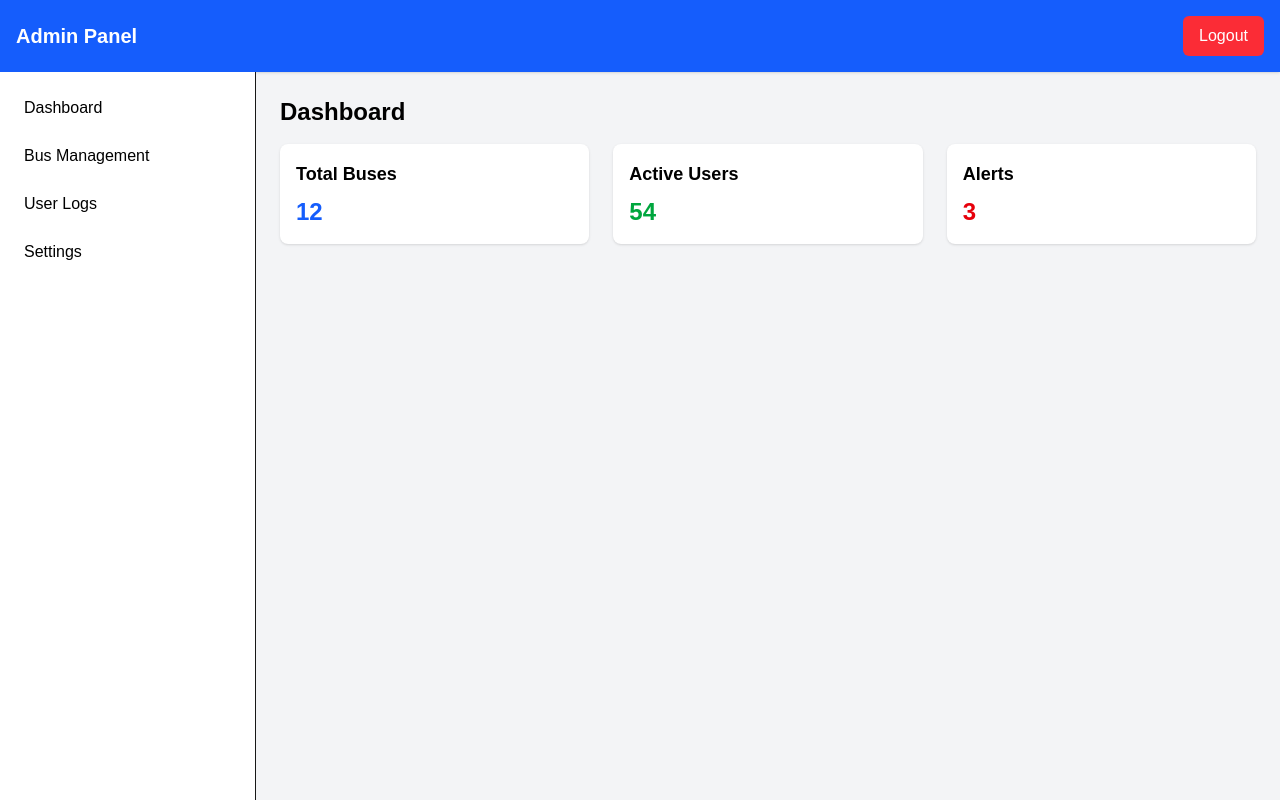
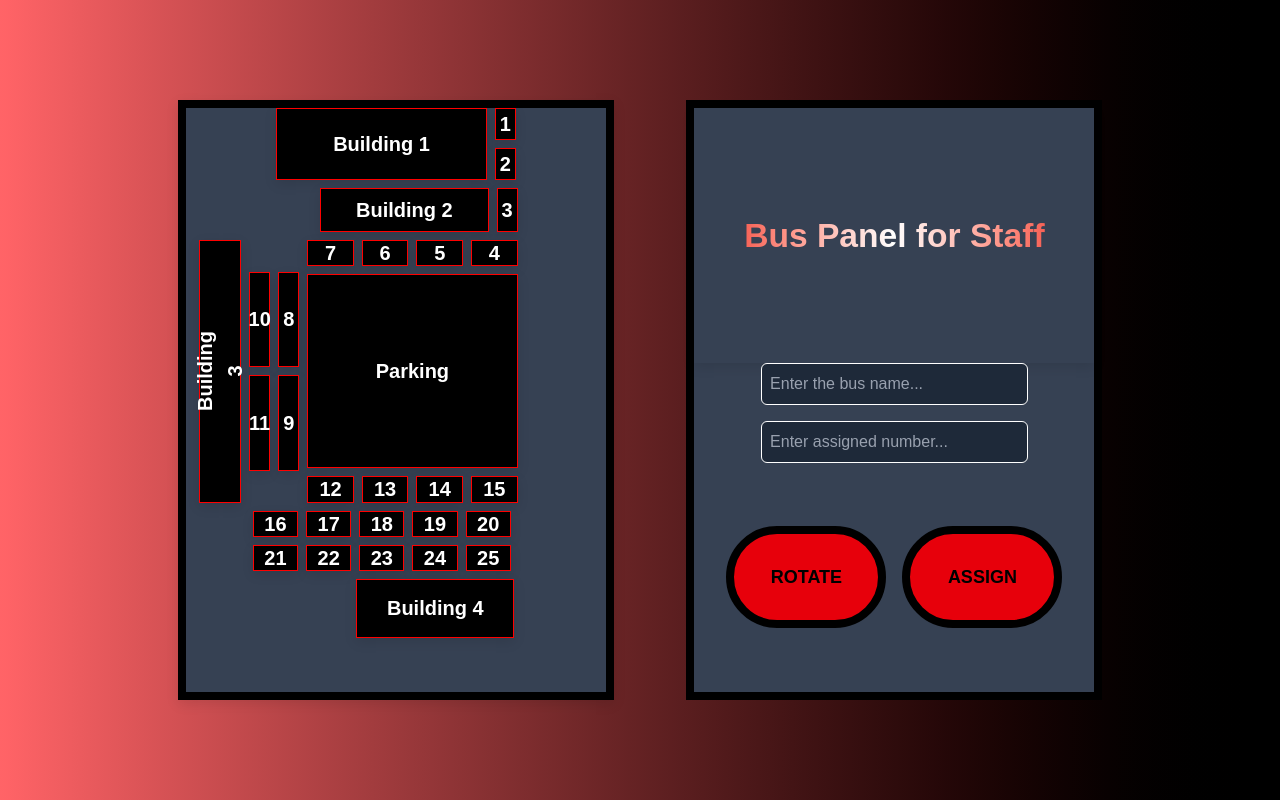
Before and after one commit to MCST-CIS/congressional-app-challenege-bus-boys, a Next.js app in the folder bus-app/: page /admin/panel in a window 1280 px wide. Built offline with nearby package versions, Linux system fonts and the light colour scheme.

Commit message:
finished admin panel

```diff
--- a/bus-app/src/app/admin/panel/page.tsx
+++ b/bus-app/src/app/admin/panel/page.tsx
@@ -1,6 +1,14 @@
 'use client';
 // CHATGPT TEMPLATE FOR NOW
 import { useRouter } from 'next/navigation';
+import React, { useState } from 'react';
+import BusLayout from '../../components/BusLayout'
+
+const items = [
+  'Boonton', 'Bloom', 'Butler', 'Chatham',
+  'Dover', 'Hanover Park', 'Mendham',
+  'Mount Olive', 'Parsippany'
+];
 
 export default function AdminPanel() {
   const router = useRouter();
@@ -10,61 +18,135 @@ export default function AdminPanel() {
     router.push('/admin');
   };
 
+  const [inputValue, setInputValue] = useState('');
+  const [filteredItems, setFilteredItems] = useState<string[]>([]);
+  const [showDropdown, setShowDropdown] = useState(false);
+  const [numberValue, setNumberValue] = useState('');
+
+  const handleChange = (e: React.ChangeEvent<HTMLInputElement>) => {
+    const value = e.target.value;
+    setInputValue(value);
+
+    if (value === '') {
+      setFilteredItems([]);
+      setShowDropdown(false);
+      return;
+    }
+
+    const filtered = items.filter(item =>
+      item.toLowerCase().startsWith(value.toLowerCase())
+    );
+
+    setFilteredItems(filtered);
+    setShowDropdown(true);
+  };
+
+  const handleSelect = (item: string) => {
+    setInputValue(item);
+    setShowDropdown(false);
+  };
+
+  const [rotation, setRotation] = useState(0); // rotation in degrees
+
+  const rotateBus = () => {
+    setRotation((prev) => prev + 90); // increment by 90°
+  };
+
+  const handleSubmit = async () => {
+    if (!inputValue || !numberValue) {
+      alert("Please enter both a bus name and number.");
+      return;
+    }
+    if (isNaN(Number(numberValue)) || Number(numberValue) <= 0 || Number(numberValue) > 26) {
+      alert("Bus number must be a valid number (no letters).");
+      return;
+    }
+    try {
+      const res = await fetch('/api/assign', {
+        method: 'POST',
+        headers: {
+          'Content-Type': 'application/json',
+        },
+        body: JSON.stringify({ bus: inputValue, number: numberValue }),
+      });
+
+      if (res.ok) {
+        const data = await res.json();
+        // Optionally clear fields
+        setInputValue('');
+        setNumberValue('');
+        setShowDropdown(false);
+      } else {
+        const error = await res.json();
+        alert(`Error: ${error.error || 'Something went wrong'}`);
+      }
+    } catch (err) {
+      alert('Request failed. Please try again later.');
+      console.error(err);
+    }
+  };
   return (
-    <main className="flex flex-col min-h-screen bg-gray-100">
-      {/* Top Navbar */}
-      <header className="bg-blue-600 text-white p-4 flex justify-between items-center shadow">
-        <h1 className="text-xl font-bold">Admin Panel</h1>
-        <button
-          onClick={handleLogout}
-          className="bg-red-500 hover:bg-red-600 px-4 py-2 rounded-md transition"
-        >
-          Logout
-        </button>
-      </header>
+    <div className="h-screen flex flex-col md:flex-row items-center justify-center bg-gradient-to-r from-red-400 to-black px-4">
+        <BusLayout style1={{ transform: `rotate(${rotation}deg)` }}></BusLayout>
+        <div className = "border-8 border-black bg-gray-700 h-[75%] w-full md:w-1/3 flex flex-col justify-center">
+          <div className = "w-full text-5xl font-bold text-transparent bg-clip-text bg-gradient-to-r from-red-600 via-white to-red-600 animate-gradient px-2"
+              style={{
+              width: '100%',
+              height: '100%',
+              display: 'flex',
+              alignItems: 'center',
+              justifyContent: 'center',
+              fontWeight: 'bold',
+              fontSize: '2.1rem',
+              boxShadow: '0 4px 12px rgba(0,0,0,0.1)',
+              }}>
+            Bus Panel for Staff
+          </div>
+          <div className=" w-full flex flex-col items-center">
+            {/* relative wrapper so the dropdown can be absolutely positioned under the input */}
+            <div className="rounded-full relative w-2/3">
+              <input
+                type="text"
+                value={inputValue}
+                onChange={handleChange}
+                className="w-full p-2 text-white placeholder-gray-400 bg-gray-800 border border-white rounded-md"
+                placeholder="Enter the bus name..."
+              />
 
-      {/* Main Content */}
-      <div className="flex flex-1">
-        {/* Sidebar */}
-        <aside className="w-64 bg-white border-r p-4">
-          <nav className="flex flex-col gap-2">
-            <button className="text-left text-black p-2 rounded hover:bg-gray-200 transition">
-              Dashboard
-            </button>
-            <button className="text-left text-black p-2 rounded hover:bg-gray-200 transition">
-              Bus Management
-            </button>
-            <button className="text-left text-black p-2 rounded hover:bg-gray-200 transition">
-              User Logs
-            </button>
-            <button className="text-left text-black p-2 rounded hover:bg-gray-200 transition">
-              Settings
-            </button>
-          </nav>
-        </aside>
-
-        {/* Content Area */}
-        <section className="flex-1 p-6">
-          <h2 className="text-2xl text-black font-semibold mb-4">Dashboard</h2>
-          <div className="grid grid-cols-1 md:grid-cols-2 lg:grid-cols-3 gap-6">
-            {/* Example Cards */}
-            <div className="bg-white shadow rounded-lg p-4">
-              <h3 className="text-lg text-black font-bold mb-2">Total Buses</h3>
-              <p className="text-2xl font-semibold text-blue-600">12</p>
+              {/* absolute dropdown: will NOT affect layout flow or page height */}
+              {showDropdown && filteredItems.length > 0 && (
+                <ul className="absolute left-0 top-full z-20 w-full mt-2 text-black bg-red-500 border border-gray-300 rounded-md shadow-md max-h-60 overflow-y-auto">
+                  {filteredItems.map((item, index) => (
+                    <li
+                      key={index}
+                      onClick={() => handleSelect(item)}
+                      className="p-2 font-bold hover:bg-red-600 cursor-pointer"
+                    >
+                      {item}
+                    </li>
+                  ))}
+                </ul>
+              )}
             </div>
-
-            <div className="bg-white shadow rounded-lg p-4">
-              <h3 className="text-lg text-black font-bold mb-2">Active Users</h3>
-              <p className="text-2xl font-semibold text-green-600">54</p>
-            </div>
-
-            <div className="bg-white shadow rounded-lg p-4">
-              <h3 className="text-lg text-black font-bold mb-2">Alerts</h3>
-              <p className="text-2xl font-semibold text-red-600">3</p>
+            <div className="rounded-full relative w-2/3 mt-4">
+              <input
+                type="text"
+                value={numberValue}
+                onChange={(e) => setNumberValue(e.target.value)}
+                className="w-full p-2 text-white placeholder-gray-400 bg-gray-800 border border-white rounded-md"
+                placeholder="Enter assigned number..."
+              />
             </div>
           </div>
-        </section>
+          <div className = "h-9/10 flex flex-row items-center justify-center gap-4">
+              <button onClick={rotateBus} className="text-sm sm:text-base md:text-lg w-2/5 h-4/9 border-8 border-black bg-red-600 rounded-full text-black" style={{fontWeight: 'bold'}}>
+                ROTATE
+              </button>
+              <button onClick={handleSubmit} className="text-sm sm:text-base md:text-lg w-2/5 h-4/9 border-8 border-black bg-red-600 rounded-full text-black" style={{fontWeight: 'bold'}}>
+                ASSIGN
+              </button>
+          </div>
+        </div>
       </div>
-    </main>
   );
 }
--- /dev/null
+++ b/bus-app/src/app/api/_data/assignments.tsx
@@ -0,0 +1,3 @@
+// app/api/_data/assignments.ts
+
+export const assignments: { [bus: string]: string } = {};
--- /dev/null
+++ b/bus-app/src/app/api/assign/route.tsx
@@ -0,0 +1,36 @@
+import { assignments } from '../_data/assignments';
+
+export async function POST(request: Request) {
+  try {
+    const body = await request.json();
+    const { bus, number } = body;
+
+    if (!bus || !number) {
+      return new Response(JSON.stringify({ error: 'Missing bus or number' }), {
+        status: 400,
+        headers: { 'Content-Type': 'application/json' },
+      });
+    }
+
+    assignments[bus] = number;
+    console.log(assignments);
+
+    return new Response(JSON.stringify({ success: true, assignments }), {
+      status: 200,
+      headers: { 'Content-Type': 'application/json' },
+    });
+  } catch (err) {
+    return new Response(JSON.stringify({ error: 'Invalid request' }), {
+      status: 500,
+      headers: { 'Content-Type': 'application/json' },
+    });
+  }
+}
+
+// Optional GET to check assignments manually (for testing)
+export async function GET() {
+  return new Response(JSON.stringify(assignments), {
+    status: 200,
+    headers: { 'Content-Type': 'application/json' },
+  });
+}
--- /dev/null
+++ b/bus-app/src/app/api/lookup/route.tsx
@@ -0,0 +1,28 @@
+import { assignments } from '../_data/assignments';
+
+export async function GET(request: Request) {
+  const { searchParams } = new URL(request.url);
+  const bus = searchParams.get("bus");
+
+  if (!bus) {
+    return new Response(JSON.stringify({ error: "Bus name is required" }), {
+      status: 400,
+      headers: { "Content-Type": "application/json" },
+    });
+  }
+
+  const number = assignments[bus];
+  console.log(assignments);
+
+  if (number) {
+    return new Response(JSON.stringify({ bus, number }), {
+      status: 200,
+      headers: { "Content-Type": "application/json" },
+    });
+  } else {
+    return new Response(JSON.stringify({ bus, message: "Bus has not arrived yet" }), {
+      status: 404,
+      headers: { "Content-Type": "application/json" },
+    });
+  }
+}
--- a/bus-app/src/app/client/page.tsx
+++ b/bus-app/src/app/client/page.tsx
@@ -12,6 +12,8 @@ export default function Home() {
   const [inputValue, setInputValue] = useState('');
   const [filteredItems, setFilteredItems] = useState<string[]>([]);
   const [showDropdown, setShowDropdown] = useState(false);
+  const [result, setResult] = useState<string | null>(null);
+  const [error, setError] = useState<string | null>(null);
 
   const handleChange = (e: React.ChangeEvent<HTMLInputElement>) => {
     const value = e.target.value;
@@ -40,6 +42,30 @@ export default function Home() {
 
   const rotateBus = () => {
     setRotation((prev) => prev + 90); // increment by 90°
+  };
+
+  const handleSubmit = async () => {
+    if (!inputValue.trim()) {
+      alert('Please enter a bus name.');
+      return;
+    }
+
+    try {
+      const res = await fetch(`/api/lookup?bus=${encodeURIComponent(inputValue.trim())}`);
+      const data = await res.json();
+
+      if (res.ok) {
+        setResult(`Bus ${data.bus} is assigned number: ${data.number}`);
+        setError(null);
+      } else {
+        setResult(null);
+        setError(data.message || 'Error occurred');
+      }
+    } catch (err) {
+      setResult(null);
+      setError('Failed to fetch bus information.');
+      console.error(err);
+    }
   };
 
   return (
@@ -90,9 +116,11 @@ export default function Home() {
             <button onClick={rotateBus} className="text-sm sm:text-base md:text-lg w-2/5 h-4/9 border-8 border-black bg-red-600 rounded-full text-black" style={{fontWeight: 'bold'}}>
               ROTATE
             </button>
-            <button className="text-sm sm:text-base md:text-lg w-2/5 h-4/9 border-8 border-black bg-red-600 rounded-full text-black" style={{fontWeight: 'bold'}}>
+            <button onClick={handleSubmit} className="text-sm sm:text-base md:text-lg w-2/5 h-4/9 border-8 border-black bg-red-600 rounded-full text-black" style={{fontWeight: 'bold'}}>
               SUBMIT
             </button>
+            {result && (<p className="mt-6 text-green-400 text-xl font-semibold">{result}</p>)}
+            {error && (<p className="mt-6 text-red-500 text-xl font-semibold">{error}</p>)}
         </div>
       </div>
     </div>
```
